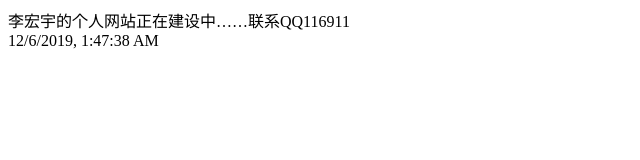
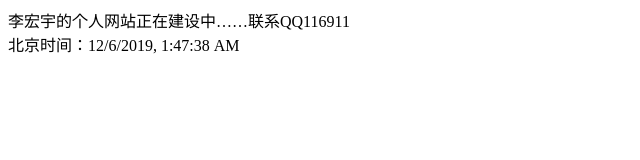
Before and after one commit to dycy808/dycy808.github.io, a plain HTML site: page index.html in a window 1280 px wide. Shown: the whole page, without its empty margins (0-640 px from the left). Drawn offline with Linux system fonts and the light colour scheme.

Commit message:
Update index.html

```diff
--- a/index.html
+++ b/index.html
@@ -2,7 +2,7 @@
   <head><title>李宏宇的个人网站</title></head>
 <body>
 <div>李宏宇的个人网站正在建设中……联系QQ116911</div>
-<div id="time"></div>
+  <div>北京时间：<span id="time"></span></div>
 </body>
 <script>
 (function(){      var time = (new Date()).toLocaleString();   document.getElementById("time").innerHTML = time    })();
```
